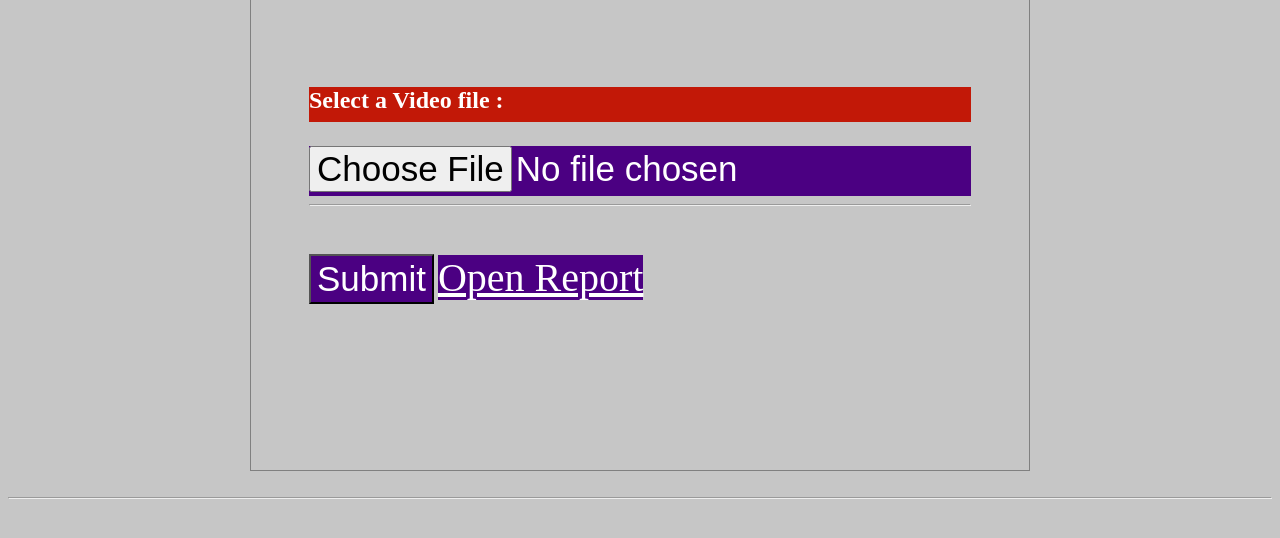
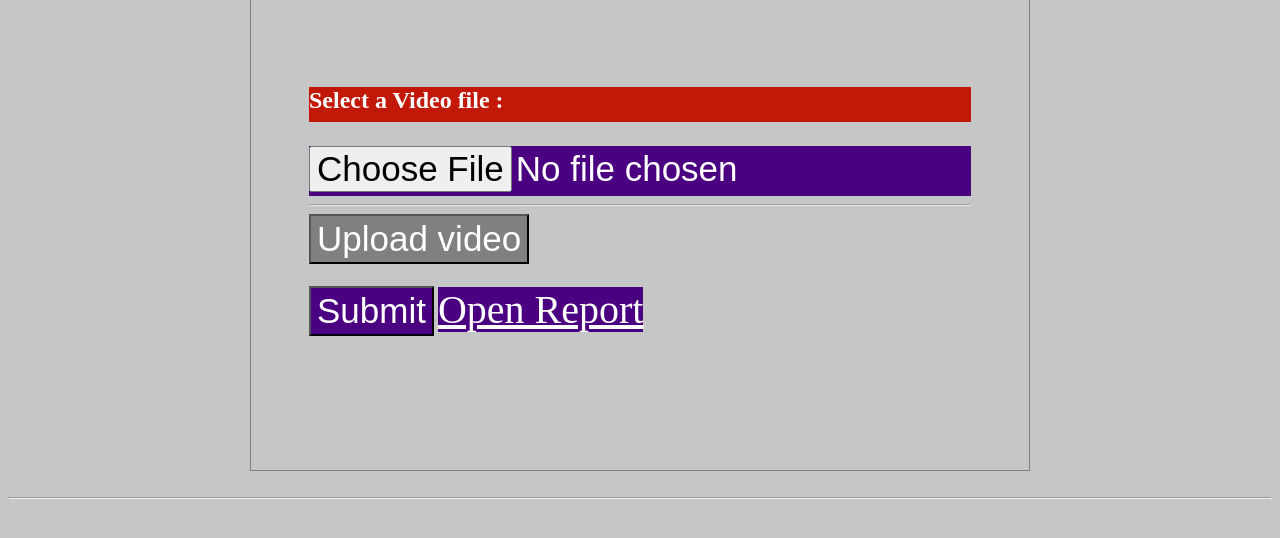
Before and after one commit to brownandblue49/FileUploadTest, a Django app: page /EPM/ in a window 1280 px wide. Shown: the part 145-683 px from the top of the page. Run offline with Django 3.2, Linux system fonts and the light colour scheme.

Commit message:
Update EPMFileUpload.html

```diff
--- a/templates/EPMFileUpload.html
+++ b/templates/EPMFileUpload.html
@@ -112,6 +112,7 @@
 			<tr>
 				<td>
 					<input type="file" name="fileupload" value="fileupload" id="fileupload"> <hr>
+					<button type="submit">Upload video </button>
         {{data_external}}<br><br>
         {{data1}}
 					</td>
```
